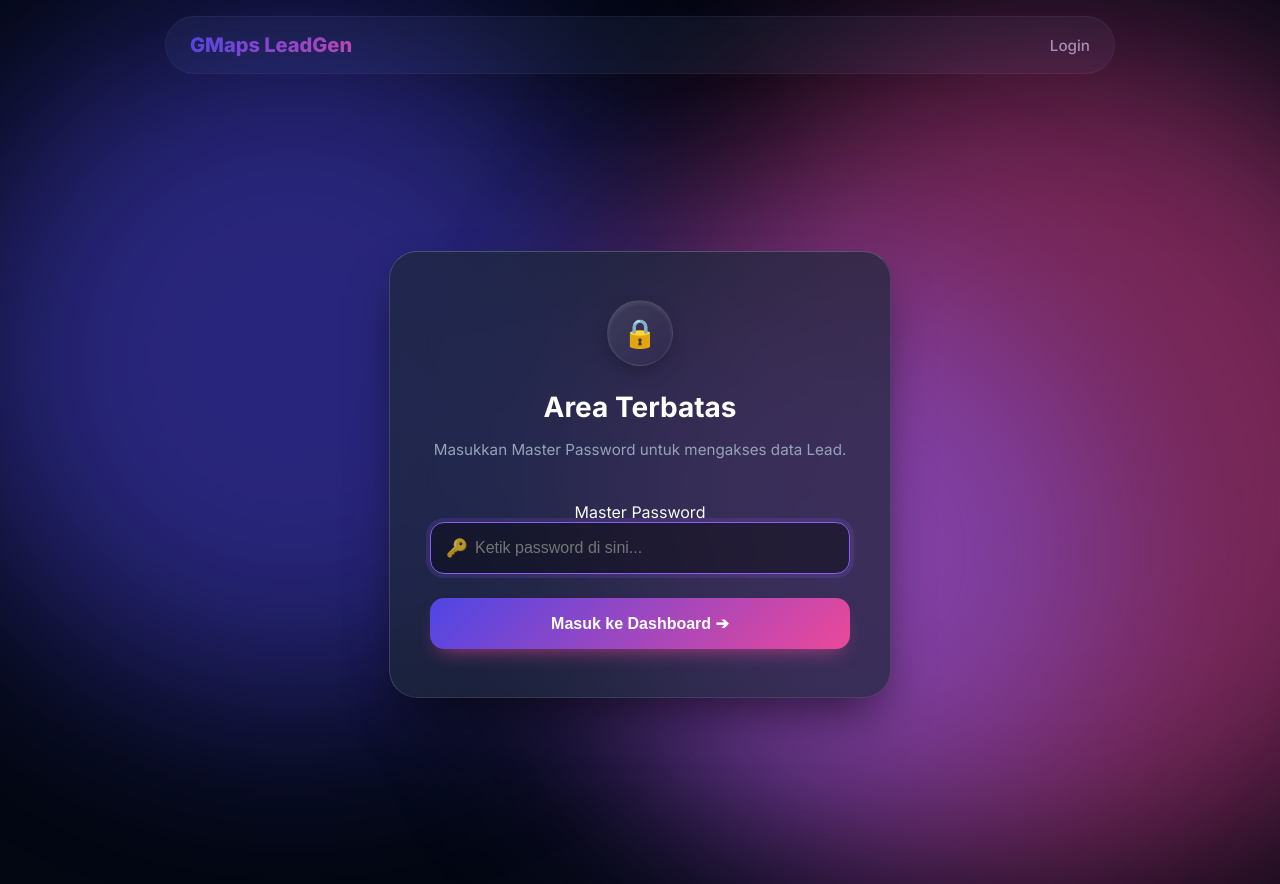
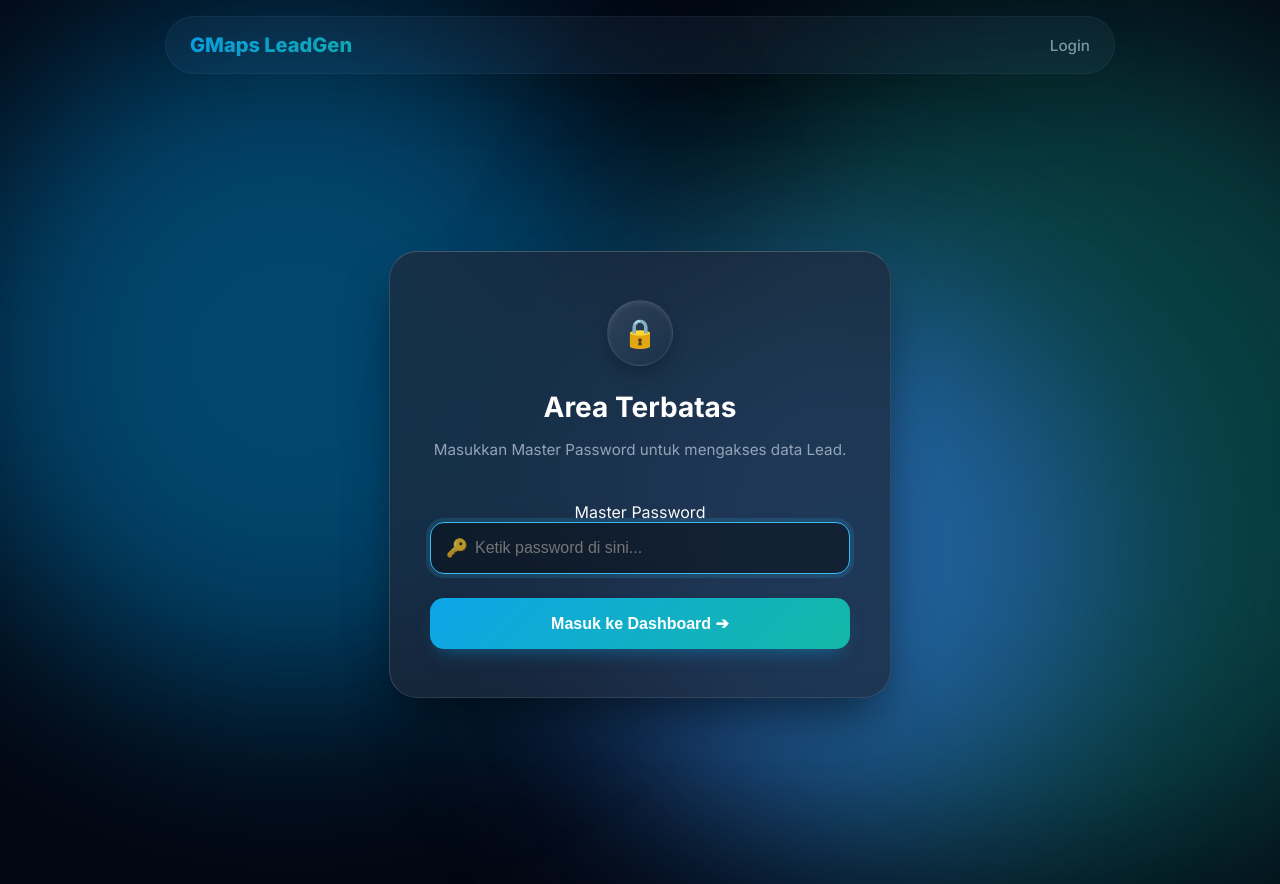
Before and after one commit to sryxx16/gmaps-leadgen-suite, a Next.js app in the folder web-dashboard/: page /login in a window 1280 px wide. Shown: the top 884 px of the page. Built offline with nearby package versions, Linux system fonts and the light colour scheme; no server answers.

Commit message:
Update UI colors to soft Ocean/Aurora theme

```diff
--- a/web-dashboard/src/app/globals.css
+++ b/web-dashboard/src/app/globals.css
@@ -5,9 +5,9 @@
   --glass-shadow: 0 25px 50px -12px rgba(0, 0, 0, 0.5);
   --text-main: #f8fafc;
   --text-muted: #94a3b8;
-  --accent: #6366f1;
-  --accent-gradient: linear-gradient(135deg, #4f46e5 0%, #ec4899 100%);
-  --accent-hover: linear-gradient(135deg, #4338ca 0%, #db2777 100%);
+  --accent: #38bdf8;
+  --accent-gradient: linear-gradient(135deg, #0ea5e9 0%, #14b8a6 100%);
+  --accent-hover: linear-gradient(135deg, #0284c7 0%, #0d9488 100%);
   --danger: #ef4444;
   --danger-bg: rgba(239, 68, 68, 0.1);
 }
@@ -97,21 +97,21 @@ body {
 .blob-1 {
   top: -10%; left: -10%;
   width: 50vw; height: 50vw;
-  background: #4f46e5;
+  background: #0284c7; /* Sky Blue */
   animation-delay: 0s;
 }
 
 .blob-2 {
   bottom: -20%; right: -10%;
   width: 60vw; height: 60vw;
-  background: #ec4899;
+  background: #0f766e; /* Teal */
   animation-delay: -3s;
 }
 
 .blob-3 {
   top: 30%; left: 40%;
   width: 40vw; height: 40vw;
-  background: #8b5cf6;
+  background: #3b82f6; /* Blue */
   animation-delay: -6s;
 }
 
@@ -209,9 +209,9 @@ input[type="password"] {
 
 input[type="password"]:focus {
   outline: none;
-  border-color: #8b5cf6;
+  border-color: #38bdf8;
   background: rgba(0, 0, 0, 0.4);
-  box-shadow: 0 0 0 4px rgba(139, 92, 246, 0.15);
+  box-shadow: 0 0 0 4px rgba(56, 189, 248, 0.15);
 }
 
 /* Dynamic Buttons */
@@ -226,13 +226,13 @@ input[type="password"]:focus {
   font-weight: 700;
   cursor: pointer;
   transition: all 0.3s cubic-bezier(0.4, 0, 0.2, 1);
-  box-shadow: 0 10px 20px -10px rgba(236, 72, 153, 0.7);
+  box-shadow: 0 10px 20px -10px rgba(14, 165, 233, 0.5);
   margin-top: 1.5rem;
 }
 
 .btn-primary:hover {
   transform: translateY(-3px) scale(1.02);
-  box-shadow: 0 15px 25px -10px rgba(236, 72, 153, 0.9);
+  box-shadow: 0 15px 25px -10px rgba(14, 165, 233, 0.7);
 }
 
 /* Error Message */
```
